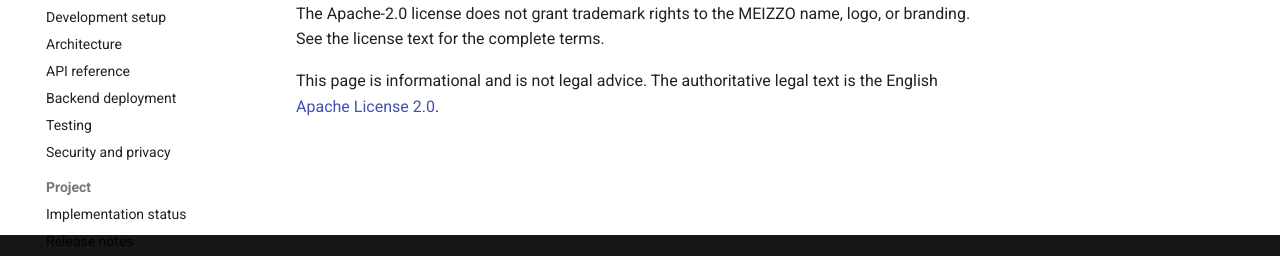
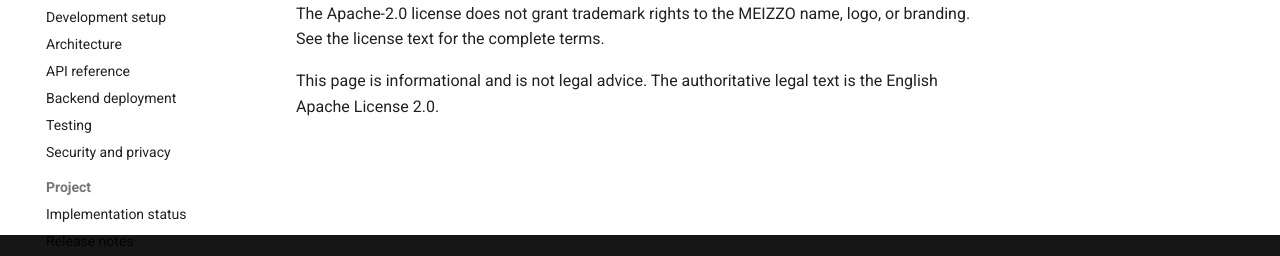
Before and after one commit to rakhan17/Meizzo, an MkDocs documentation site: the page built from docs/license.md, in a window 1280 px wide. Shown: the part 641-897 px from the top of the page. Built offline with MkDocs 1.6.1 and Material for MkDocs 9.7.7, drawn with Linux system fonts in a browser that asks for light colours; comment, search, counter and statistics services are not loaded; part of the change alters nothing that is shown.

```diff
--- a/docs/license.md
+++ b/docs/license.md
@@ -1,10 +1,10 @@
 # License
 
 MEIZZO project-owned source code and documentation are licensed under the
-[Apache License, Version 2.0](../LICENSE).
+[Apache License, Version 2.0](https://github.com/rakhan17/Meizzo/blob/main/LICENSE).
 
 - SPDX identifier: `Apache-2.0`
-- Full legal text: [LICENSE](../LICENSE)
+- Full legal text: [LICENSE](https://github.com/rakhan17/Meizzo/blob/main/LICENSE)
 - Official license information: [Apache Software Foundation](https://www.apache.org/licenses/LICENSE-2.0)
 
 Apache-2.0 permits use, modification, and redistribution subject to its
@@ -24,4 +24,4 @@ The Apache-2.0 license does not grant trademark rights to the MEIZZO name,
 logo, or branding. See the license text for the complete terms.
 
 This page is informational and is not legal advice. The authoritative legal
-text is the English [Apache License 2.0](../LICENSE).
+text is the English Apache License 2.0.
```
